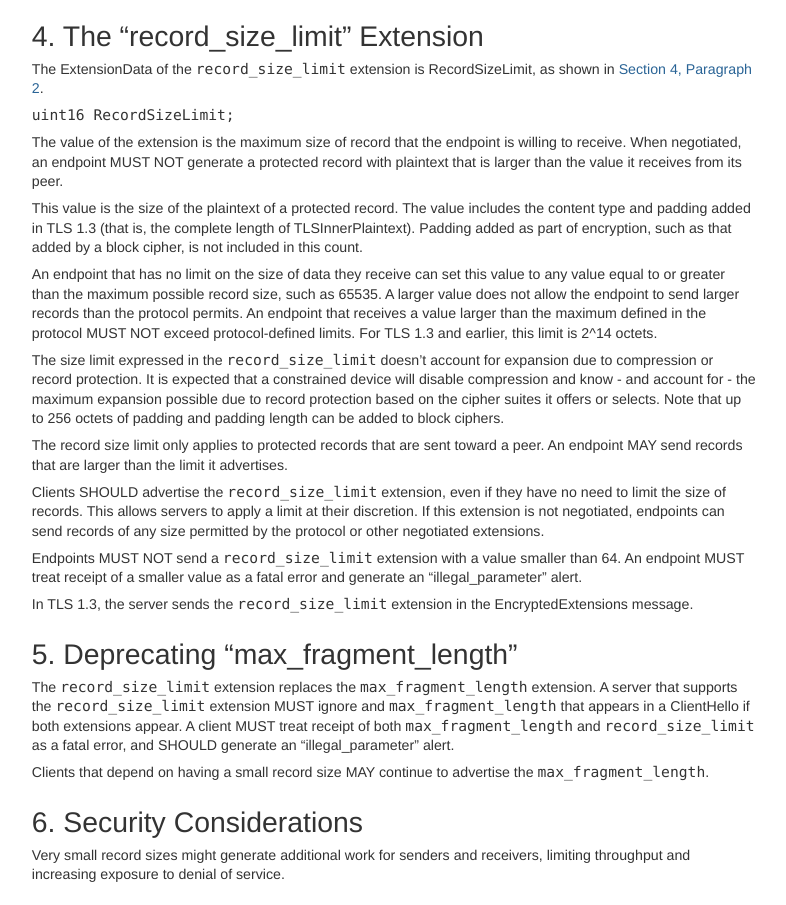
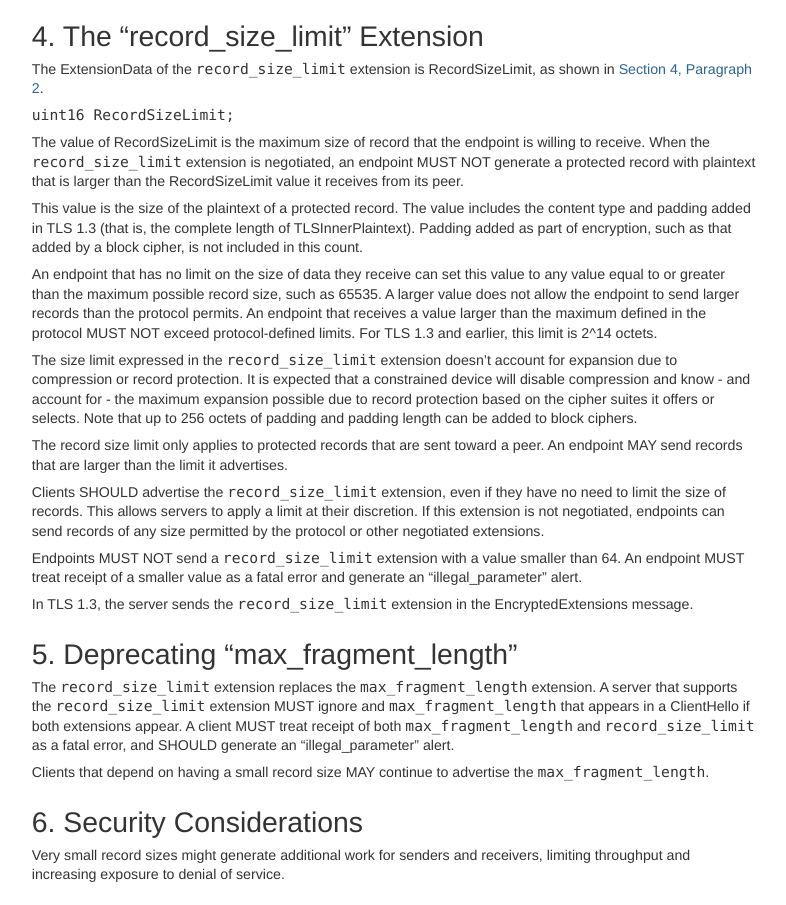
Before and after one commit to tlswg/tls-record-limit, a plain HTML site: page draft-thomson-tls-record-limit.html in a window 1280 px wide. Shown: the part 1824-2729 px from the top of the page, without its empty margins (40-826 px from the left). Drawn offline with Linux system fonts and the light colour scheme.

Commit message:
Script updating gh-pages from 61d526e867066a05c8911758f3ca1de2cc32dfd9. [ci skip]

```diff
--- a/draft-thomson-tls-record-limit.html
+++ b/draft-thomson-tls-record-limit.html
@@ -392,10 +392,10 @@ address {
 <p>
   <samp>uint16 RecordSizeLimit; </samp>
 </p>
-<p id="rfc.section.4.p.3">The value of the extension is the maximum size of record that the endpoint is willing to receive.  When negotiated, an endpoint MUST NOT generate a protected record with plaintext that is larger than the value it receives from its peer.</p>
+<p id="rfc.section.4.p.3">The value of RecordSizeLimit is the maximum size of record that the endpoint is willing to receive.  When the <samp>record_size_limit</samp> extension is negotiated, an endpoint MUST NOT generate a protected record with plaintext that is larger than the RecordSizeLimit value it receives from its peer.</p>
 <p id="rfc.section.4.p.4">This value is the size of the plaintext of a protected record.  The value includes the content type and padding added in TLS 1.3 (that is, the complete length of TLSInnerPlaintext).  Padding added as part of encryption, such as that added by a block cipher, is not included in this count.</p>
 <p id="rfc.section.4.p.5">An endpoint that has no limit on the size of data they receive can set this value to any value equal to or greater than the maximum possible record size, such as 65535.  A larger value does not allow the endpoint to send larger records than the protocol permits.  An endpoint that receives a value larger than the maximum defined in the protocol MUST NOT exceed protocol-defined limits.  For TLS 1.3 and earlier, this limit is 2^14 octets.</p>
-<p id="rfc.section.4.p.6">The size limit expressed in the <samp>record_size_limit</samp> doesn&#8217;t account for expansion due to compression or record protection.  It is expected that a constrained device will disable compression and know - and account for - the maximum expansion possible due to record protection based on the cipher suites it offers or selects.  Note that up to 256 octets of padding and padding length can be added to block ciphers.</p>
+<p id="rfc.section.4.p.6">The size limit expressed in the <samp>record_size_limit</samp> extension doesn&#8217;t account for expansion due to compression or record protection.  It is expected that a constrained device will disable compression and know - and account for - the maximum expansion possible due to record protection based on the cipher suites it offers or selects.  Note that up to 256 octets of padding and padding length can be added to block ciphers.</p>
 <p id="rfc.section.4.p.7">The record size limit only applies to protected records that are sent toward a peer.  An endpoint MAY send records that are larger than the limit it advertises.</p>
 <p id="rfc.section.4.p.8">Clients SHOULD advertise the <samp>record_size_limit</samp> extension, even if they have no need to limit the size of records.  This allows servers to apply a limit at their discretion.  If this extension is not negotiated, endpoints can send records of any size permitted by the protocol or other negotiated extensions.</p>
 <p id="rfc.section.4.p.9">Endpoints MUST NOT send a <samp>record_size_limit</samp> extension with a value smaller than 64.  An endpoint MUST treat receipt of a smaller value as a fatal error and generate an &#8220;illegal_parameter&#8221; alert.</p>
```
Also changed, not shown: index.html (+2 -2 lines), draft-thomson-tls-record-limit.txt.
